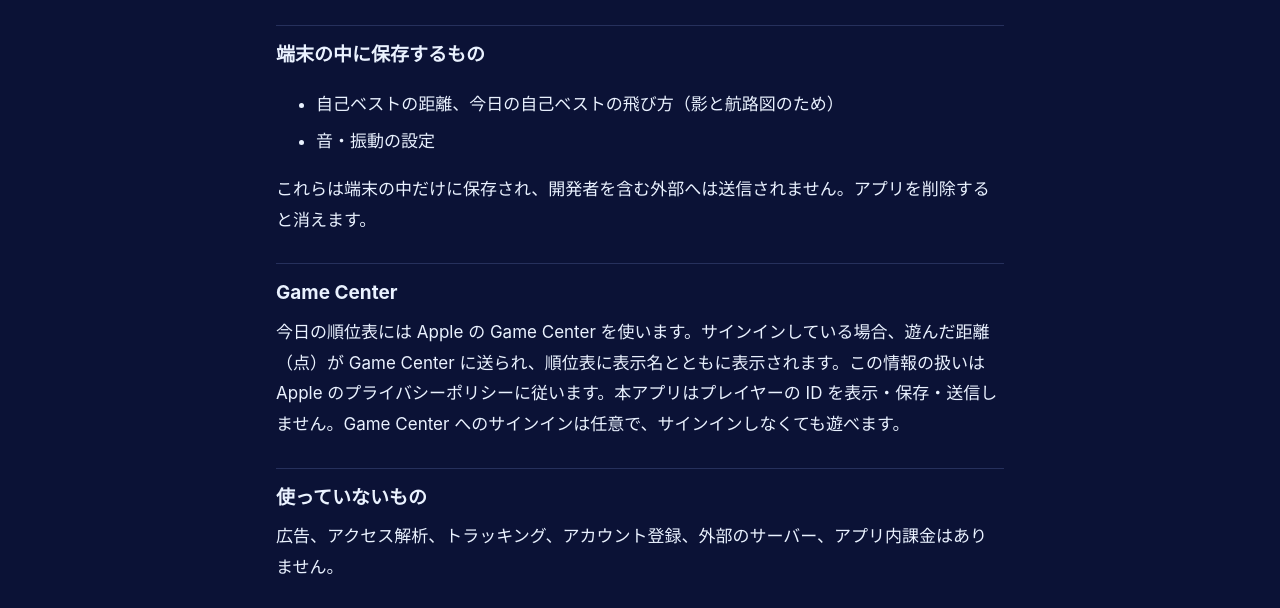
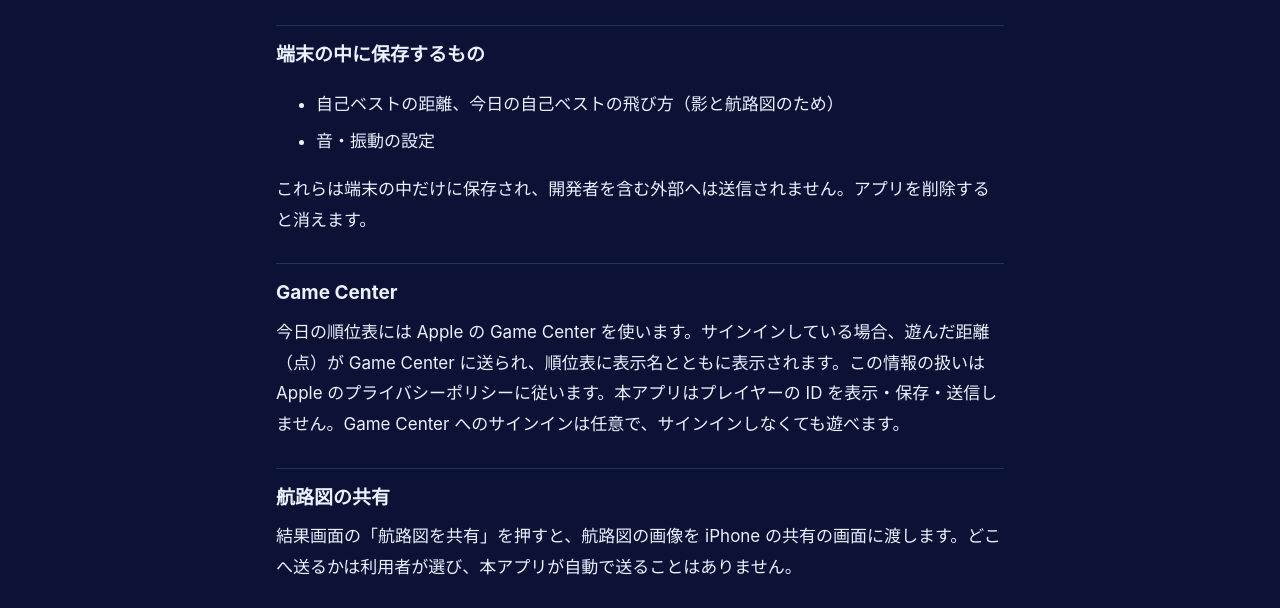
Before and after one commit to nosunosukawa/novasurf-site, a plain HTML site: page privacy.html in a window 1280 px wide. Shown: the part 172-780 px from the top of the page. Drawn offline with Linux system fonts and the light colour scheme.

Commit message:
プライバシーポリシーに航路図の共有を書き足す
Co-Authored-By: Claude Opus 5.5 <noreply@anthropic.com>

```diff
--- a/privacy.html
+++ b/privacy.html
@@ -25,6 +25,8 @@ p,li{margin:.4em 0}.meta{color:var(--soft);font-size:14px}a{color:var(--accent)}
 <p>これらは端末の中だけに保存され、開発者を含む外部へは送信されません。アプリを削除すると消えます。</p>
 <h2>Game Center</h2>
 <p>今日の順位表には Apple の Game Center を使います。サインインしている場合、遊んだ距離（点）が Game Center に送られ、順位表に表示名とともに表示されます。この情報の扱いは Apple のプライバシーポリシーに従います。本アプリはプレイヤーの ID を表示・保存・送信しません。Game Center へのサインインは任意で、サインインしなくても遊べます。</p>
+<h2>航路図の共有</h2>
+<p>結果画面の「航路図を共有」を押すと、航路図の画像を iPhone の共有の画面に渡します。どこへ送るかは利用者が選び、本アプリが自動で送ることはありません。</p>
 <h2>使っていないもの</h2>
 <p>広告、アクセス解析、トラッキング、アカウント登録、外部のサーバー、アプリ内課金はありません。</p>
 <h2>お子さまの利用</h2>
```
Also changed, not shown: privacy-en.html (+2 -0 lines).
